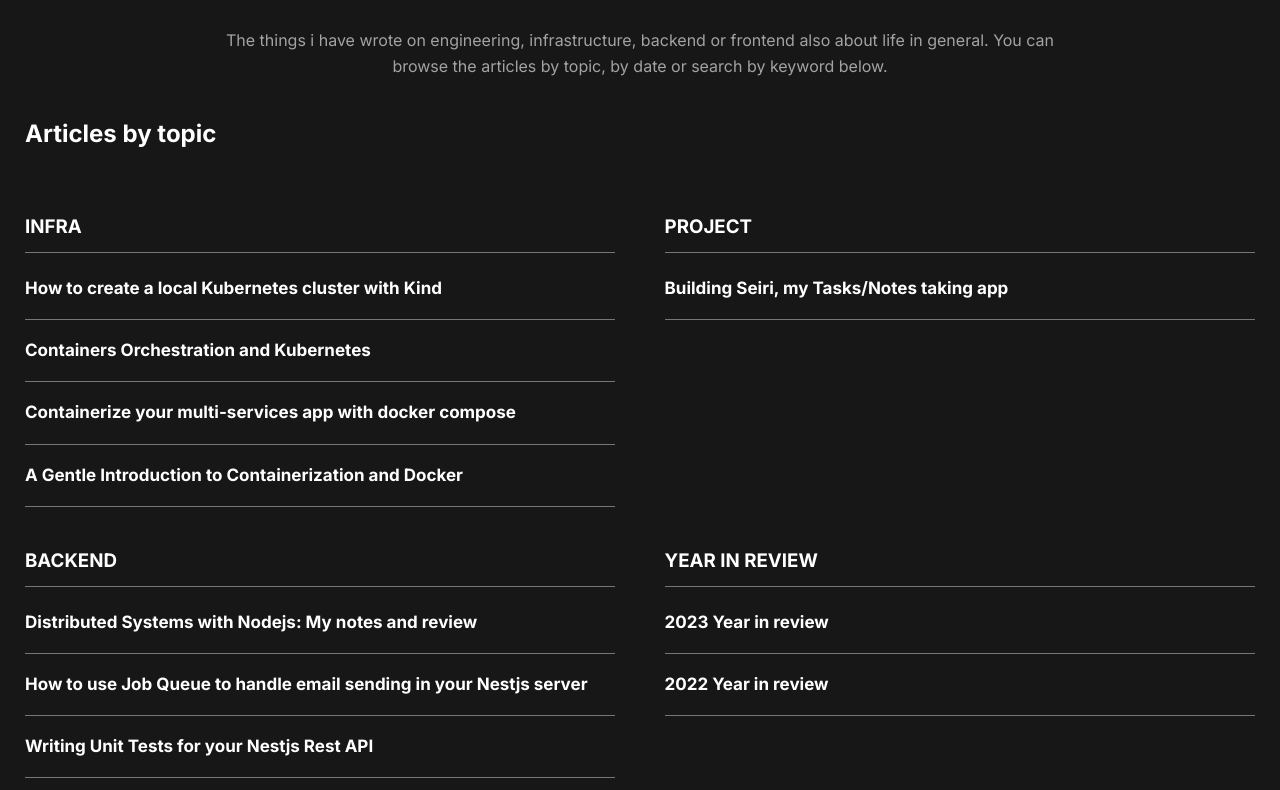
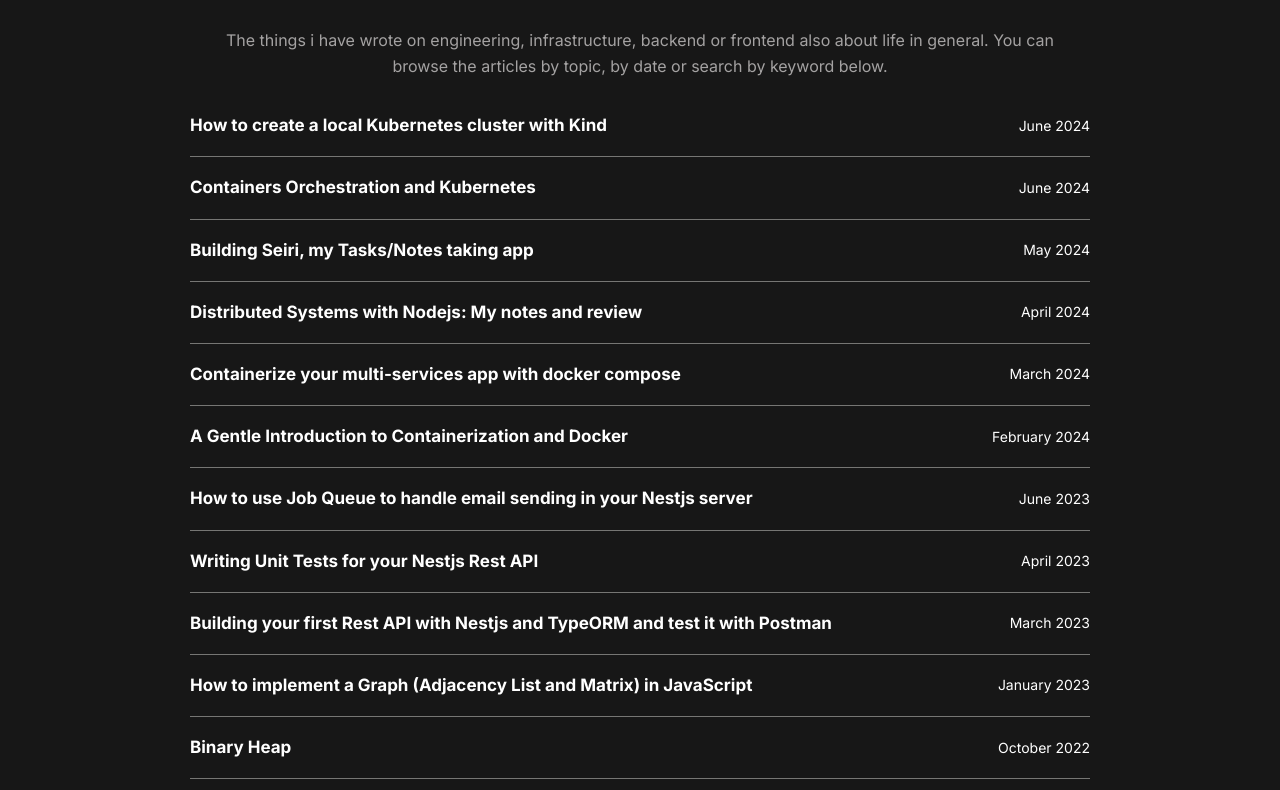
Before and after one commit to niemet0502/mariusniemet.me, a Gatsby site: page /articles in a window 1280 px wide. Shown: the part 222-1012 px from the top of the page. Built offline with nearby package versions, Linux system fonts and the light colour scheme; Gatsby itself is replaced by a stand-in of ours; some packages are replaced by stand-ins of ours.

Commit message:
updated the article's details page

```diff
--- a/src/blog/2022/2022.md
+++ b/src/blog/2022/2022.md
@@ -5,7 +5,7 @@ description: ""
 published: true
 author: "marius niemet"
 slug: 2022-year-in-review
-categorie: year-in-review
+categorie: notes
 ---
 
 _(My Man Tito added pressure on my neck by asking for a song he doesn’t already know, so here we go, This read and honestly any other one would be nicer if you had wild dream by Burna boy or hide & seek by Stormzy playing in the background)_
--- a/src/blog/2023/2023.md
+++ b/src/blog/2023/2023.md
@@ -5,7 +5,7 @@ description: ""
 published: true
 author: "marius niemet"
 slug: 2023-year-in-review
-categorie: year-in-review
+categorie: notes
 ---
 
 _(This read and honestly, any other one would be nicer if you had [Found](https://www.youtube.com/watch?v=zxXum6Szi6I&ab_channel=JacobBanksVEVO) by Jacob Banks or [Face](https://www.youtube.com/watch?v=coTEylUH5Uk&ab_channel=EpidemicIndie) by Alex Kehm playing in the background)_
--- a/src/pages/articles.js
+++ b/src/pages/articles.js
@@ -1,10 +1,10 @@
 import React from "react";
 
-import { Link, graphql, useStaticQuery } from "gatsby";
-import { useMemo } from "react";
+import { graphql, Link, useStaticQuery } from "gatsby";
 import Footer from "../components/Footer";
 import Hero from "../components/Hero";
 import Layout from "../components/Layout";
+import { transformDateToMonthYearLetter } from "../utils/Date";
 
 const Articles = () => {
   const data = useStaticQuery(graphql`
@@ -28,51 +28,34 @@ const Articles = () => {
     }
   `);
 
-  console.log(data);
   const posts = data.allMarkdownRemark.nodes;
-  const postsbytopic = useMemo(() => {
-    const collection = {};
-
-    for (let i = 0; i < posts.length; i++) {
-      collection[posts[i].frontmatter.categorie] = [];
-      for (let j = 0; j < posts.length; j++) {
-        const { categorie } = posts[j].frontmatter;
-
-        if (posts[i].frontmatter.categorie === categorie) {
-          collection[categorie].push(posts[j]);
-        }
-      }
-    }
-
-    return collection;
-  }, [posts]);
 
   return (
     <Layout>
       <div className="page-content">
         <Hero
-          title="Writings"
+          title="Articles"
           content="The things i have wrote on engineering, infrastructure, backend or frontend
  also about life in general. You can browse the articles by topic, by date
  or search by keyword below."
         />
-        <h2>Articles by topic</h2>
-        <div className="flex articles">
-          {Object.keys(postsbytopic).map((key) => (
-            <div className="article-container">
-              <h3 className="section-title">{key.replaceAll("-", " ")}</h3>
-
-              {postsbytopic[key].map((post) => (
-                <div className="blog-post" key={post.id}>
+        <div className="flex articles-container">
+          <div className="articles">
+            {posts
+              .filter(({ frontmatter }) => frontmatter.categorie !== "notes")
+              .map((post) => (
+                <div className="flex blog-post" key={post.id}>
                   <h3>
                     <Link to={`/${post.frontmatter.slug}`}>
                       {post.frontmatter.title}
                     </Link>
                   </h3>
+                  <span className="blog-post-link__date">
+                    {transformDateToMonthYearLetter(post.frontmatter.date)}
+                  </span>
                 </div>
               ))}
-            </div>
-          ))}
+          </div>
         </div>
       </div>
 
--- a/src/styles/style.css
+++ b/src/styles/style.css
@@ -315,6 +315,8 @@ div::-webkit-scrollbar-thumb {
 }
 .blog-post {
   border-bottom: 1px solid rgb(118, 118, 116);
+  align-items: center;
+  justify-content: space-between;
 }
 
 .blog-post h3 {
@@ -715,7 +717,12 @@ ul.experiences-list {
 
 /** writings page **/
 .articles {
-  flex-wrap: wrap;
+  width: 100%;
+  max-width: 900px;
+}
+
+.articles-container {
+  justify-content: center;
 }
 
 .article-container {
--- a/src/utils/Date.js
+++ b/src/utils/Date.js
@@ -3,6 +3,7 @@ const months = [
   "February",
   "March",
   "April",
+  "May",
   "June",
   "July",
   "August",
```
Also changed, not shown: src/pages/notes.js (+48 -1 lines), src/templates/post.js (+5 -10 lines).
